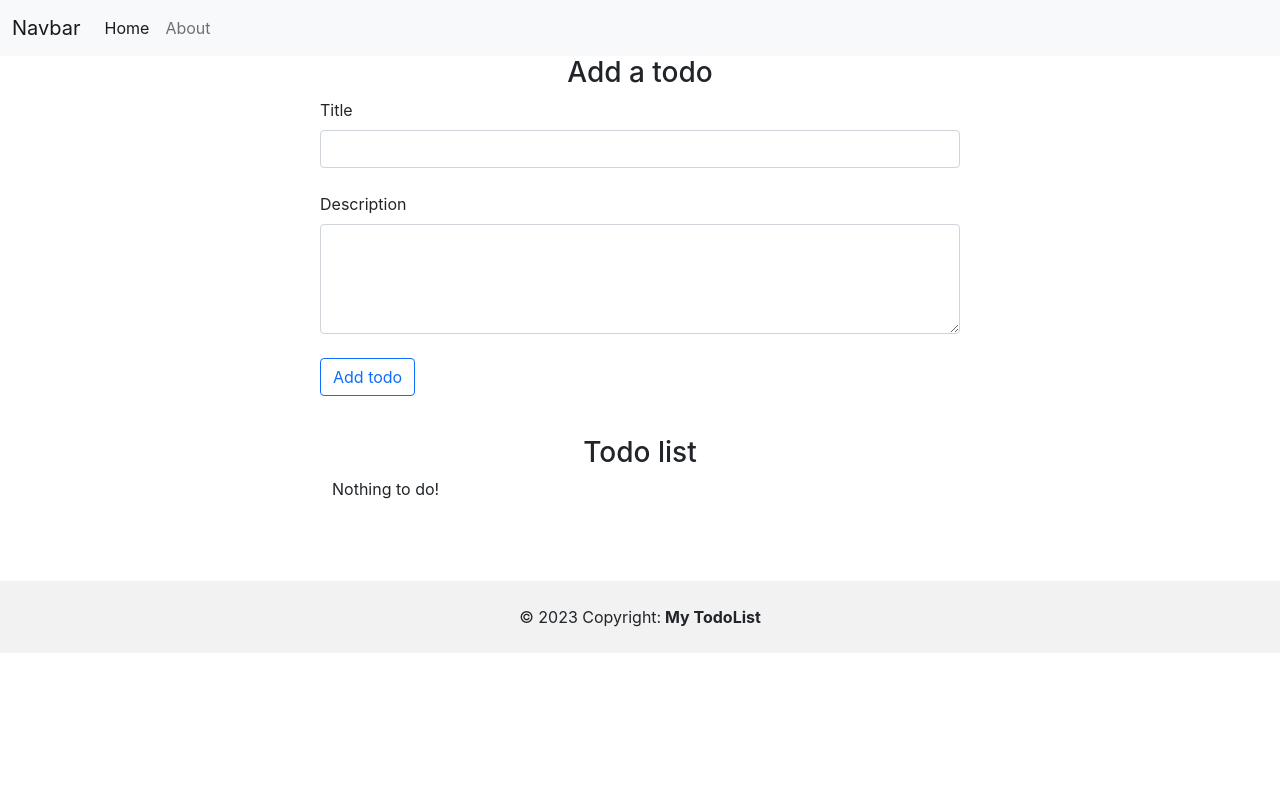
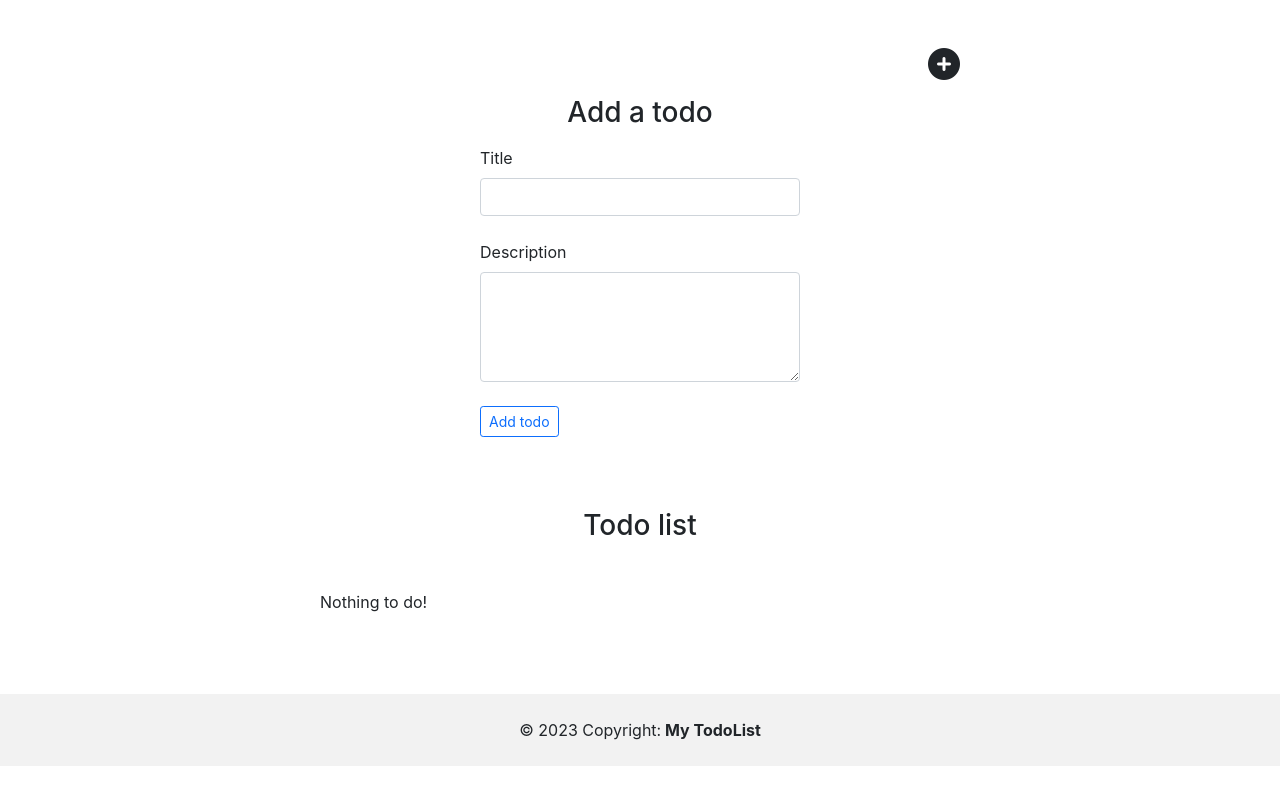
Before and after one commit to farhan-jabil/Todo-List, a React (Create React App) app: page / in a window 1280 px wide. Built offline with nearby package versions, Linux system fonts and the light colour scheme.

Commit message:
Add todo visualization

```diff
--- a/public/index.html
+++ b/public/index.html
@@ -27,6 +27,8 @@
     <!-- Bootstrap CSS -->
     <link href="https://cdn.jsdelivr.net/npm/bootstrap@5.0.2/dist/css/bootstrap.min.css" rel="stylesheet" integrity="sha384-EVSTQN3/azprG1Anm3QDgpJLIm9Nao0Yz1ztcQTwFspd3yD65VohhpuuCOmLASjC" crossorigin="anonymous">
 
+    <link rel="stylesheet" href="https://cdnjs.cloudflare.com/ajax/libs/font-awesome/6.4.0/css/all.min.css" integrity="sha512-iecdLmaskl7CVkqkXNQ/ZH/XLlvWZOJyj7Yy7tcenmpD1ypASozpmT/E0iPtmFIB46ZmdtAc9eNBvH0H/ZpiBw==" crossorigin="anonymous" referrerpolicy="no-referrer" />
+
     <title>React App</title>
   </head>
   <body>
--- a/src/App.js
+++ b/src/App.js
@@ -49,9 +49,9 @@ function App() {
 
   return (
     <>
-      <Header searchBar={false} />
-      <AddItems addTodo={addTodo}/>
-      <Todos todoItems={todoItems} onDelete={onDelete}/>
+      {/* <Header searchBar={false} /> */}
+      {/* <AddItems addTodo={addTodo}/> */}
+      <Todos todoItems={todoItems} onDelete={onDelete} addTodo={addTodo}/>
       <Footer />
     </>
   );
--- a/src/components/AddItems.js
+++ b/src/components/AddItems.js
@@ -39,10 +39,10 @@ export default function AddItems(props) {
     }
 
     return (
-        <div>
+        <div className='pt-5'>
             <h3 className='text-center'>Add a todo</h3>
             <form action="" onSubmit={submit}>
-                <div className="mx-auto w-50">
+                <div className="mx-auto w-50 mt-3">
                     <div className="">
                         <div className="form-outline form-white mb-4">
                             <label className="form-label" htmlFor="title">Title</label>
@@ -54,7 +54,7 @@ export default function AddItems(props) {
                         </div>
                     </div>
                     <div className="">
-                        <button type="submit" className="btn btn-outline-primary mb-4 mx-auto">
+                        <button type="submit" className="btn btn-outline-primary btn-sm mb-4 mx-auto">
                             Add todo
                         </button>
                     </div>
--- a/src/components/Todos.js
+++ b/src/components/Todos.js
@@ -1,5 +1,6 @@
 import React from 'react'
 import TodoItem from './TodoItem'
+import AddItems from './AddItems'
 
 export default function Todos(props) {
 
@@ -21,8 +22,10 @@ export default function Todos(props) {
   // }
 
   return (
-    <div className='container mt-3 w-50'>
-      <h3 className='text-center'>Todo list</h3>
+    <div className='mt-5 w-50 mx-auto'>
+      <i className="fa-solid fa-circle-plus fa-2x float-end"></i>
+      <AddItems addTodo={props.addTodo}/>
+      <h3 className='text-center my-5'>Todo list</h3>
       {props.todoItems.length === 0 ? "Nothing to do!" :
         props.todoItems.map((items) => {
             return <TodoItem todoItems={items} key={items.sno} onDelete={props.onDelete} />
```
